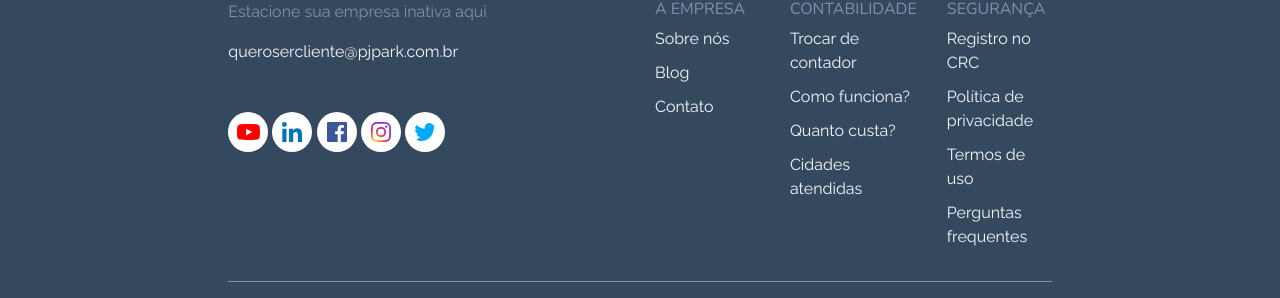
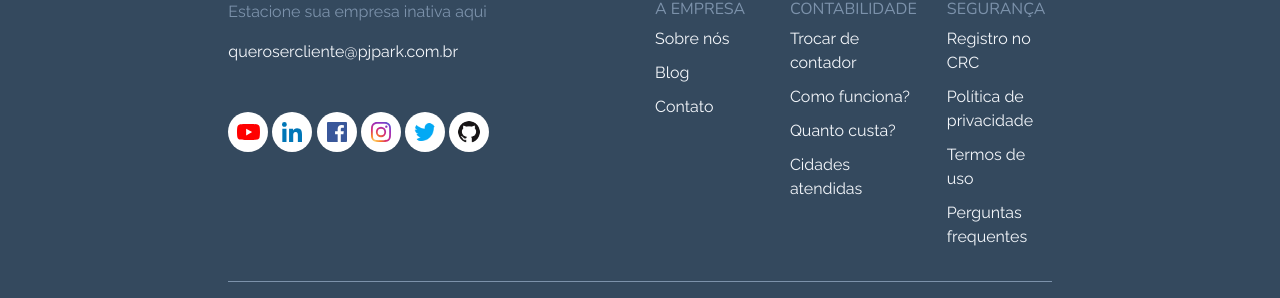
Before and after one commit to dakoctba/pjpark.github.io, a Jekyll site: the page built from index.html, in a window 1280 px wide. Shown: the part 514-812 px from the top of the page. Built offline with Jekyll 4.4.1, drawn with Linux system fonts in a browser that asks for light colours.

Commit message:
Footer layout

```diff
--- a/_config.yml
+++ b/_config.yml
@@ -27,9 +27,12 @@ paginate: 2
 paginate_path: "/blog/:num/"
 
 social:
-  twitter: pjpark
-  facebook: pjpark
-  github: pjpark
+  facebook: https://facebook.com/pjpark
+  github: https://github.com/pjpark
+  linkedin: https://www.linkedin.com/company/pjpark
+  twitter: https://twitter.com/pjpark
+  youtube: https://www.youtube.com/channel/pjpark
+  instagram: https://www.instagram.com/pjpark
 
 # Build settings
 markdown: kramdown
--- a/_includes/footer.html
+++ b/_includes/footer.html
@@ -14,11 +14,12 @@
                 <br><br><br>
 
                 <p>
-                  <img src="/assets/images/youtube.svg">
-                  <img src="/assets/images/linkedin.svg">
-                  <img src="/assets/images/facebook.svg">
-                  <img src="/assets/images/instagram.svg">
-                  <img src="/assets/images/twitter.png" class="twitter">
+                  <a href="{{ site.social.youtube }}" target="_blank"><img src="/assets/images/social/youtube.svg"></a>
+                  <a href="{{ site.social.linkedin }}" target="_blank"><img src="/assets/images/social/linkedin.svg"></a>
+                  <a href="{{ site.social.facebook }}" target="_blank"><img src="/assets/images/social/facebook.svg"></a>
+                  <a href="{{ site.social.instagram }}" target="_blank"><img src="/assets/images/social/instagram.svg"></a>
+                  <a href="{{ site.social.twitter }}" target="_blank"><img src="/assets/images/social/twitter.png" class="twitter"></a>
+                  <a href="{{ site.social.github }}" target="_blank"><img src="/assets/images/social/github.png" class="github"></a>
                 </p>
               </div>
             </div>
--- a/_sass/application.scss
+++ b/_sass/application.scss
@@ -144,7 +144,7 @@ footer {
     }
   }
 
-  img.twitter {
+  img.twitter, img.github {
     background-color: $white;
     border-radius: 20px;
     padding: 9px;
```
Also changed, not shown: assets/images/pp-inverse.png (deleted), assets/images/social/facebook.svg (renamed from assets/images/facebook.svg), assets/images/social/github.png (added), assets/images/social/instagram.svg (renamed from assets/images/instagram.svg), assets/images/social/linkedin.svg (renamed from assets/images/linkedin.svg), assets/images/social/twitter.png (renamed from assets/images/twitter.png), assets/images/social/youtube.svg (renamed from assets/images/youtube.svg), assets/images/temp/pp.png (deleted).
